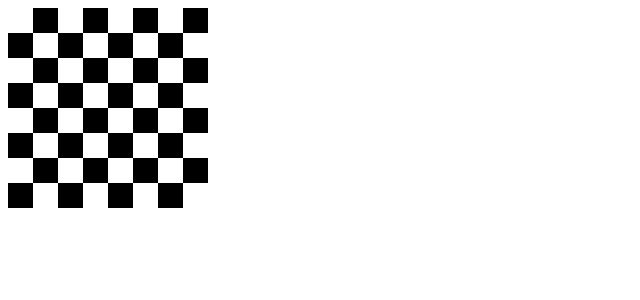
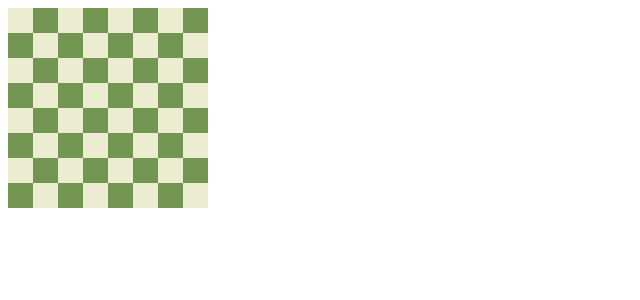
Before and after one commit to Kirill-jsdev/chess2, a React (Vite) app: page / in a window 1280 px wide. Shown: the top 300 px of the page, without its empty margins (0-640 px from the left). Built offline with nearby package versions, Linux system fonts and the light colour scheme.

Commit message:
Updated Chessboard

```diff
--- /dev/null
+++ b/src/components/ChessPiece/ChessPiece.tsx
@@ -0,0 +1,11 @@
+export type ChessPieceType = "King" | "Queen" | "Rook" | "Bishop" | "Knight" | "Pawn";
+
+type ChessPieceProps = {
+  chessPiece?: ChessPieceType;
+};
+
+const ChessPiece = ({ chessPiece }: ChessPieceProps) => {
+  return <div>{chessPiece}</div>;
+};
+
+export default ChessPiece;
--- a/src/components/Chessboard/Chessboard.tsx
+++ b/src/components/Chessboard/Chessboard.tsx
@@ -1,4 +1,4 @@
-import Square from "../Square/Square";
+import Square, { type Position } from "../Square/Square";
 
 const Chessboard = () => {
   const squares = [];
@@ -6,7 +6,8 @@ const Chessboard = () => {
     const row = Math.floor(i / 8);
     const col = i % 8;
     const isBlack = (row + col) % 2 === 1;
-    squares.push(<Square key={i} color={isBlack ? "black" : "white"} />);
+    const position = `${String.fromCharCode(97 + col)}${8 - row}` as Position;
+    squares.push(<Square key={i} color={isBlack ? "#739552" : "#ebecd0"} position={position} />);
   }
   return <div style={{ display: "grid", gridTemplateColumns: "repeat(8, 25px)", gridTemplateRows: "repeat(8, 25px)" }}>{squares}</div>;
 };
--- a/src/components/Square/Square.tsx
+++ b/src/components/Square/Square.tsx
@@ -1,13 +1,23 @@
-type Position = `${"a" | "b" | "c" | "d" | "e" | "f" | "g" | "h"}${1 | 2 | 3 | 4 | 5 | 6 | 7 | 8}`;
+import ChessPiece, { type ChessPieceType } from "../ChessPiece/ChessPiece";
 
-type FieldProps = {
-  color: "black" | "white";
+export type Position = `${"a" | "b" | "c" | "d" | "e" | "f" | "g" | "h"}${1 | 2 | 3 | 4 | 5 | 6 | 7 | 8}`;
+
+type SquareProps = {
+  color: string;
   position?: Position;
+  chessPiece?: ChessPieceType;
 };
 
-const Square = ({ color, position }: FieldProps) => {
-  console.log(`Field at position ${position} with color ${color}`);
-  return <div style={{ backgroundColor: color }}></div>;
+const Square = ({ color, position, chessPiece }: SquareProps) => {
+  const onSquareClick = () => {
+    alert(`Square clicked: ${position}`);
+  };
+
+  return (
+    <div style={{ backgroundColor: color }} onClick={onSquareClick}>
+      <ChessPiece chessPiece={chessPiece} />
+    </div>
+  );
 };
 
 export default Square;
```
